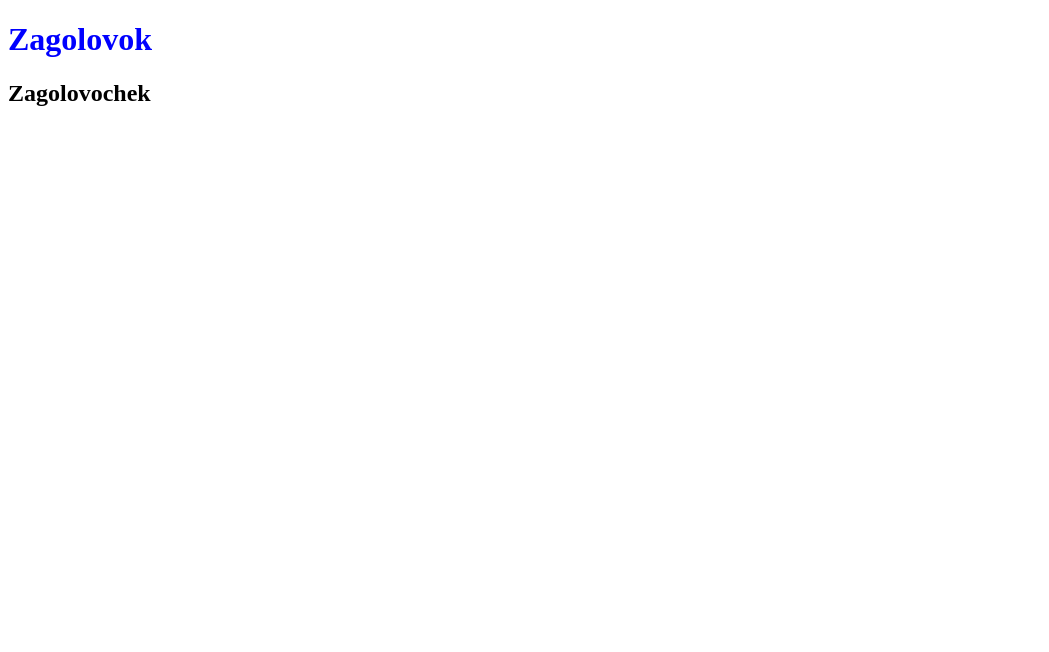
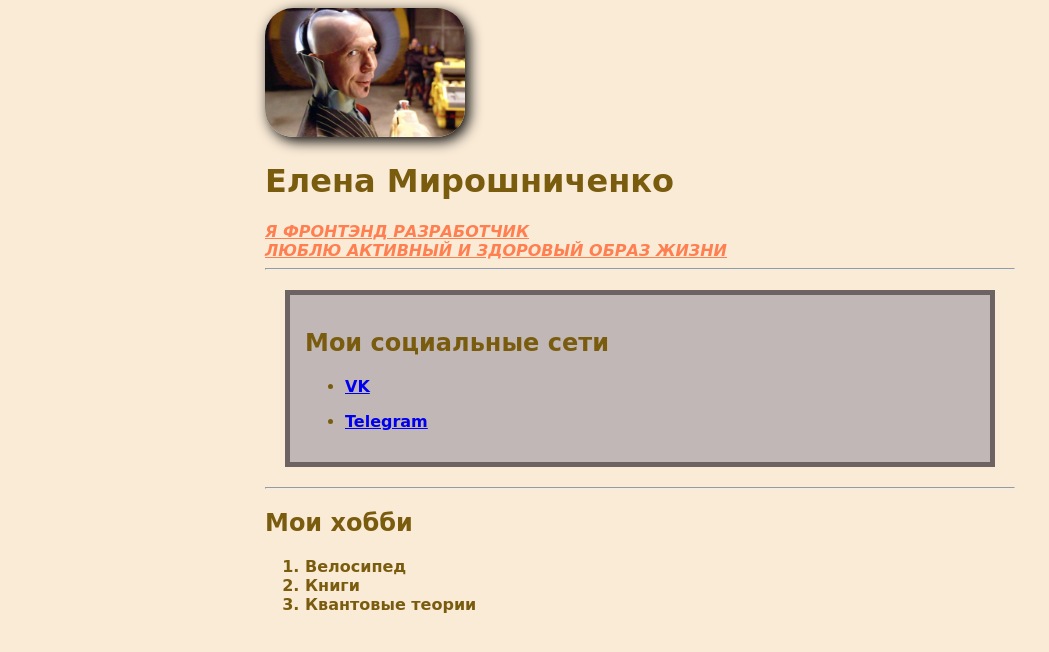
Before and after one commit to ElenaMiros/rsschool-cv, a plain HTML site: page index.html in a window 1280 px wide. Shown: the whole page, without its empty margins (0-1049 px from the left). Drawn offline with Linux system fonts and the light colour scheme.

Commit message:
feat: add new file:   2668572.jpg

```diff
--- a/index.html
+++ b/index.html
@@ -1,14 +1,40 @@
 <!DOCTYPE html>
-<html lang="en">
+<html>
 <head>
-    <meta charset="UTF-8">
-    <meta http-equiv="X-UA-Compatible" content="IE=edge">
-    <meta name="viewport" content="width=device-width, initial-scale=1.0">
-    <link rel="stylesheet" href="style.css">
-    <title>Test</title>
+  <meta charset="UTF-8">
+  <title>Elena CV</title>
+  <link href="style.css " rel="stylesheet">
 </head>
 <body>
-    <h1>Zagolovok</h1>
-    <h2>Zagolovochek</h2>
+<div class="container">
+        <div class="info">
+          <img src="2668572.jpg" alt="Картинка" class="avatar">
+
+              <h1>Елена Мирошниченко</h1>
+            <p><em> Я Фронтэнд <strong> разработчик</strong></em></p>
+            <p>Люблю активный и здоровый образ жизни</p>
+        </div>
+
+        <hr>
+
+        <div class="social">
+            <h2>Мои социальные сети</h2>
+            <ul>
+              <li><a href="https://vk.com/id228255078" target="blank">VK</a></li>
+            </ul>
+            <ul>
+              <li>
+                <a href="https://t.me/operatormbn" target="blank">Telegram</a>
+              </li>
+            </ul>
+      </div>
+      <hr>
+        <h2>Мои хобби</h2>
+      <ol>
+        <li>Велосипед</li>
+        <li>Книги</li>
+        <li>Квантовые теории</li>
+      </ol>
+</div>
 </body>
 </html>
--- a/style.css
+++ b/style.css
@@ -1,3 +1,44 @@
-h1 {
-    color: blue;
-}
+body {background-color: antiquewhite;
+    color: rgb(122, 92, 15);
+    font-size: 16px;
+    font-weight: 600;
+    font-family: cursive;
+
+    }
+
+    .avatar {
+    width: 200px;
+    border-radius: 28px;
+    box-shadow: 4px 4px 14px rgba(0, 0, 0, 025);
+    }
+
+    .info p {
+        color: coral;
+        margin: 0;
+        font-style: italic;
+        font-weight: bold;
+        text-decoration: underline;
+        text-transform: uppercase;
+
+    }
+
+    /*Box Model */
+    .container {
+        max-width: 750px;
+        margin: auto;
+    }
+    .social {
+    background: rgb(194, 183, 183);
+    padding: 15px;
+    border: 5px solid rgb(109, 99, 99);
+
+    margin: 20px;
+    }
+    /*.box-model > div {
+        float: left;
+    background: black;
+    height: 200px;
+    border: 4px solid red;
+    width: 25%;
+    box-sizing: border-box;
+    }*/
```
Also changed, not shown: 2668572.jpg (added), qhWN3BO9MNo.jpg (deleted).
